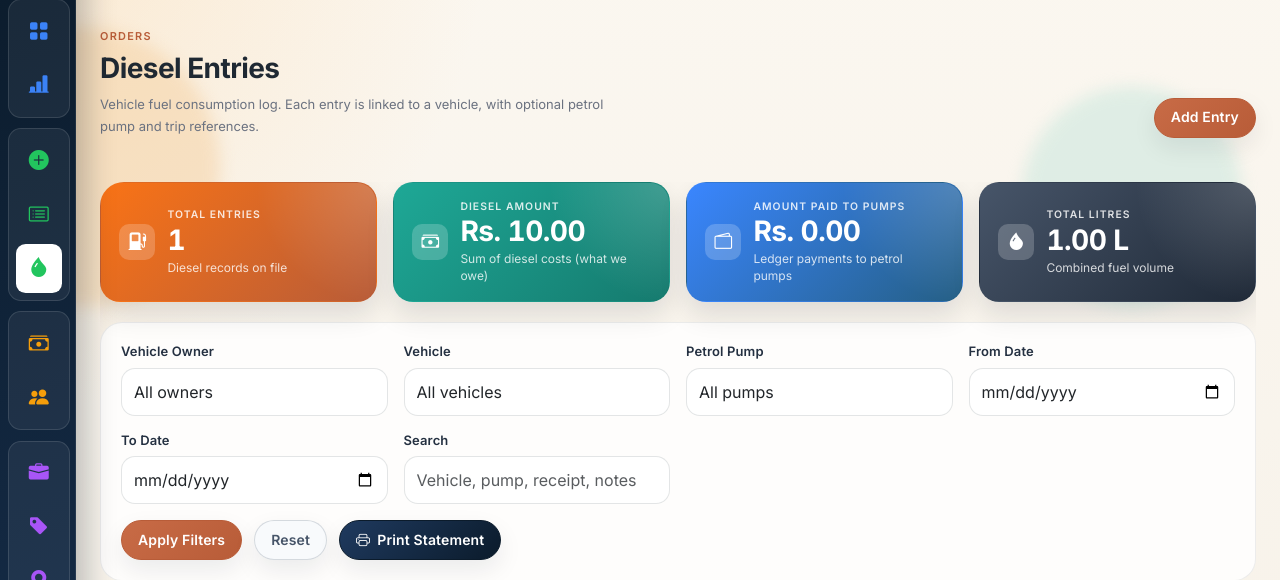
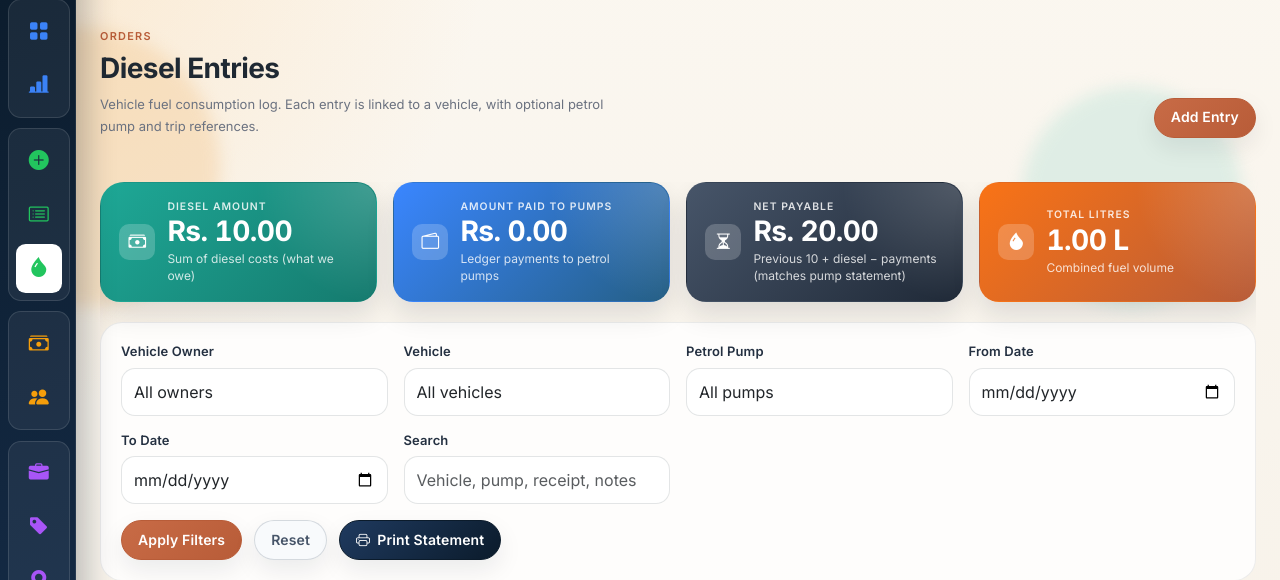
Before and after one commit to adnankhan-dev/al-rehman-goods-transport, a FastAPI app: page /diesel in a window 1280 px wide. Shown: the part 73-653 px from the top of the page. Run offline with FastAPI, Linux system fonts and the light colour scheme; the visitor is signed in with stand-in values (Sample User, id 1); tables that the repository leaves empty hold one stand-in row (values such as "Sample post"); parts of the project's set-up code (start-up, migrations or seed data) failed here and were passed over; some libraries are stand-ins or nearby versions.

Commit message:
Fuel log net matches pump statement; sort both by receipt number
- Fuel Log net now includes the pump's previous/opening balance, so
  Net Payable = previous + diesel - payments equals the pump statement
  (they were off by the opening balance before).
- Sort the Fuel Log and the pump statement by receipt number numerically
  (768 before 1001), blanks last, instead of text order.

Co-Authored-By: Claude Opus 4.8 <noreply@anthropic.com>

```diff
--- a/al_rehman_goods_transport/routes/diesel.py
+++ b/al_rehman_goods_transport/routes/diesel.py
@@ -72,6 +72,10 @@ async def diesel_index(request: Request, _=Depends(require_permission("diesel.vi
     # Amount paid to the pump(s) from the ledger, for the current filter scope.
     amount_paid = service.pump_payments_total(pump_id=pump_id, date_from=date_from, date_to=date_to)
     selected_pump = next((p for p in pumps if p.id == pump_id), None) if pump_id else None
+    # Previous/opening balance so Net Payable matches the pump statement:
+    # Net Payable = previous balance + diesel - payments.
+    opening_balance = float(selected_pump.opening_balance or 0) if selected_pump else sum(float(p.opening_balance or 0) for p in pumps)
+    net_payable = opening_balance + stats["total_amount"] - amount_paid
     return render_template(
         request,
         "diesel/list.html",
@@ -81,6 +85,8 @@ async def diesel_index(request: Request, _=Depends(require_permission("diesel.vi
         pumps=pumps,
         vehicle_owners=vehicle_owners,
         amount_paid=amount_paid,
+        opening_balance=opening_balance,
+        net_payable=net_payable,
         selected_pump=selected_pump,
         filter_state={
             "vehicle_id": vehicle_id,
@@ -121,7 +127,15 @@ async def diesel_print(request: Request, _=Depends(require_permission("diesel.vi
         "search": search or None,
     }
     amount_paid = service.pump_payments_total(pump_id=pump_id, date_from=date_from, date_to=date_to)
-    return render_template(request, "diesel/print.html", show_nav=False, entries=entries, filters=filters, amount_paid=amount_paid, now=_dt.now(), **stats)
+    if pump_id:
+        pump = PetrolPump.query.get(pump_id)
+        opening_balance = float(pump.opening_balance or 0) if pump else 0.0
+    else:
+        opening_balance = sum(float(p.opening_balance or 0) for p in PetrolPump.query.all())
+    net_payable = opening_balance + stats["total_amount"] - amount_paid
+    return render_template(request, "diesel/print.html", show_nav=False, entries=entries, filters=filters,
+                           amount_paid=amount_paid, opening_balance=opening_balance, net_payable=net_payable,
+                           now=_dt.now(), **stats)
 
 
 @router.api_route("/diesel/create", methods=["GET", "POST"], name="diesel.create")
--- a/al_rehman_goods_transport/services/diesel.py
+++ b/al_rehman_goods_transport/services/diesel.py
@@ -13,18 +13,23 @@ def _safe(value):
     return float(value or 0.0)
 
 
+def receipt_sort_key(receipt_number):
+    """Sort receipts numerically (768 before 1001); non-numeric last, blanks last."""
+    text = (receipt_number or "").strip()
+    if not text:
+        return (2, 0, "")
+    try:
+        return (0, int(text), "")
+    except ValueError:
+        return (1, 0, text.lower())
+
+
 class DieselService:
     def __init__(self, session=None):
         self.session = session or db.session
 
     def list_entries(self, vehicle_id=None, pump_id=None, owner_id=None, date_from=None, date_to=None, search=None):
-        # Sorted by receipt number (blanks last), then date.
-        q = DieselEntry.query.order_by(
-            DieselEntry.receipt_number.is_(None),
-            DieselEntry.receipt_number.asc(),
-            DieselEntry.date.desc(),
-            DieselEntry.id.desc(),
-        )
+        q = DieselEntry.query
         if vehicle_id:
             q = q.filter(DieselEntry.vehicle_id == vehicle_id)
         if pump_id:
@@ -45,7 +50,10 @@ class DieselService:
                 | DieselEntry.vehicle_id.in_(vehicle_ids)
                 | DieselEntry.petrol_pump_id.in_(pump_ids)
             )
-        return q.all()
+        # Sort by receipt number numerically (768 before 1001), blanks last.
+        entries = q.all()
+        entries.sort(key=lambda e: receipt_sort_key(e.receipt_number))
+        return entries
 
     def pump_payments_total(self, pump_id=None, date_from=None, date_to=None):
         """Total amount paid to petrol pump(s) from the ledger
--- a/al_rehman_goods_transport/templates/diesel/list.html
+++ b/al_rehman_goods_transport/templates/diesel/list.html
@@ -7,14 +7,10 @@
 {% call form_shell("Diesel Entries", "Vehicle fuel consumption log. Each entry is linked to a vehicle, with optional petrol pump and trip references.", "Orders", (url_for('diesel.create') if current_user.can('diesel.create') else None), "Add Entry", "btn btn-ui-primary") %}
 <section class="content-stack">
     <div class="collection-overview">
-        {{ metric_tile("Total Entries", total_entries, "Diesel records on file", "primary", "bi bi-fuel-pump-fill") }}
         {{ metric_tile("Diesel Amount", "Rs. " ~ ("%.2f"|format(total_amount)), "Sum of diesel costs (what we owe)", "accent", "bi bi-cash-stack") }}
         {{ metric_tile("Amount Paid to Pump" ~ ("" if filter_state.pump_id else "s"), "Rs. " ~ ("%.2f"|format(amount_paid)), "Ledger payments to " ~ (selected_pump.name if selected_pump else "petrol pumps"), "ocean", "bi bi-wallet2") }}
-        {% if selected_pump %}
-        {{ metric_tile("Net Payable — " ~ selected_pump.name, "Rs. " ~ ("%.2f"|format(selected_pump.balance)), "Diesel owed minus payments made", "slate", "bi bi-hourglass-split") }}
-        {% else %}
-        {{ metric_tile("Total Litres", ("%.2f"|format(total_litres)) ~ " L", "Combined fuel volume", "slate", "bi bi-droplet-fill") }}
-        {% endif %}
+        {{ metric_tile("Net Payable", "Rs. " ~ ("%.2f"|format(net_payable)), "Previous " ~ ("%.0f"|format(opening_balance)) ~ " + diesel − payments (matches pump statement)", "slate", "bi bi-hourglass-split") }}
+        {{ metric_tile("Total Litres", ("%.2f"|format(total_litres)) ~ " L", "Combined fuel volume", "primary", "bi bi-droplet-fill") }}
     </div>
 
     <form method="GET" action="{{ url_for('diesel.index') }}" class="detail-panel mb-4">
--- a/al_rehman_goods_transport/templates/diesel/print.html
+++ b/al_rehman_goods_transport/templates/diesel/print.html
@@ -68,10 +68,10 @@
             <div class="filters"><strong>Filters:</strong> {{ active|join(' | ') if active else 'None' }}</div>
 
             <section class="meta" style="grid-template-columns:repeat(4,minmax(0,1fr));">
+                <div class="meta-card"><span>Previous Balance</span><strong>Rs. {{ "{:,.0f}".format(opening_balance) }}</strong></div>
                 <div class="meta-card"><span>Diesel Amount</span><strong>Rs. {{ "{:,.0f}".format(total_amount) }}</strong></div>
                 <div class="meta-card"><span>Amount Paid to Pump(s)</span><strong>Rs. {{ "{:,.0f}".format(amount_paid) }}</strong></div>
-                <div class="meta-card"><span>Net (Diesel − Paid)</span><strong>Rs. {{ "{:,.0f}".format(total_amount - amount_paid) }}</strong></div>
-                <div class="meta-card"><span>Total Litres</span><strong>{{ "%.2f"|format(total_litres) }} L</strong></div>
+                <div class="meta-card"><span>Net Payable</span><strong>Rs. {{ "{:,.0f}".format(net_payable) }}</strong></div>
             </section>
 
             <table>
```
Also changed, not shown: al_rehman_goods_transport/services/petrol_pumps.py (+10 -2 lines).
